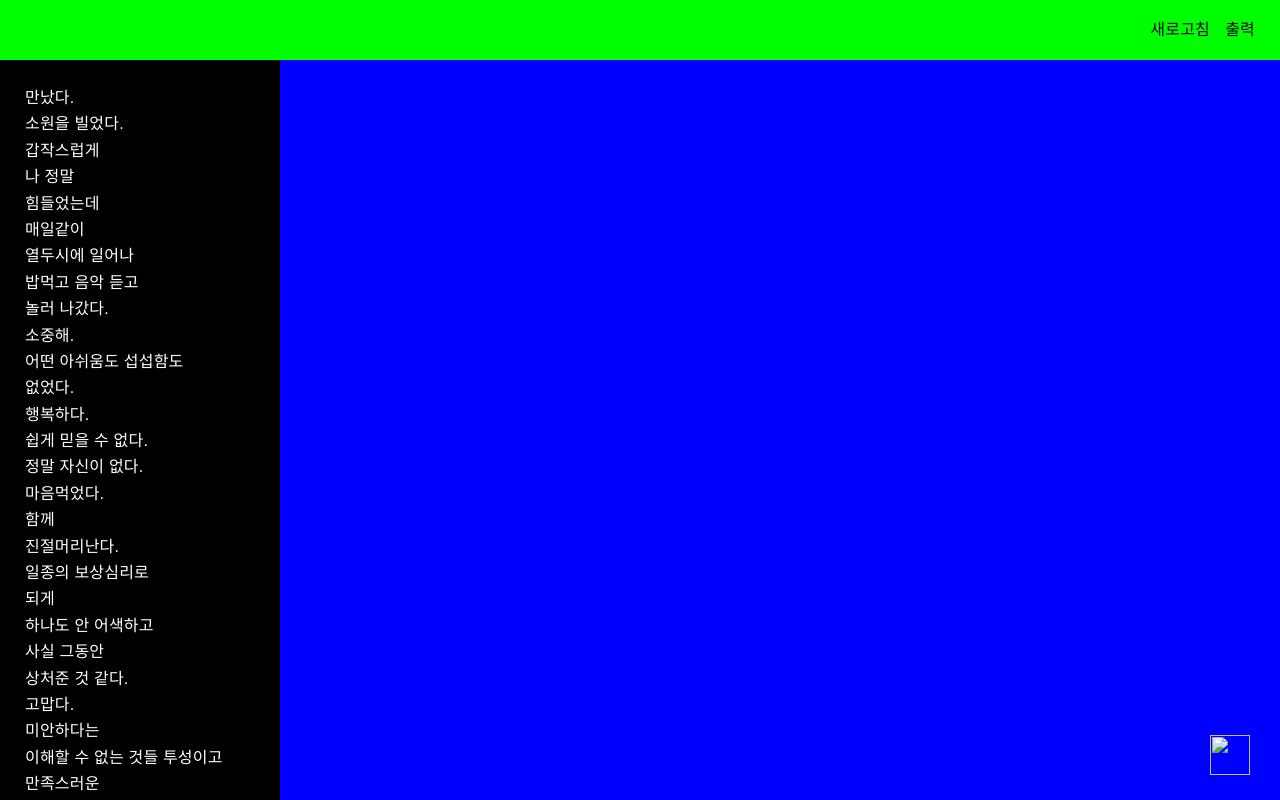
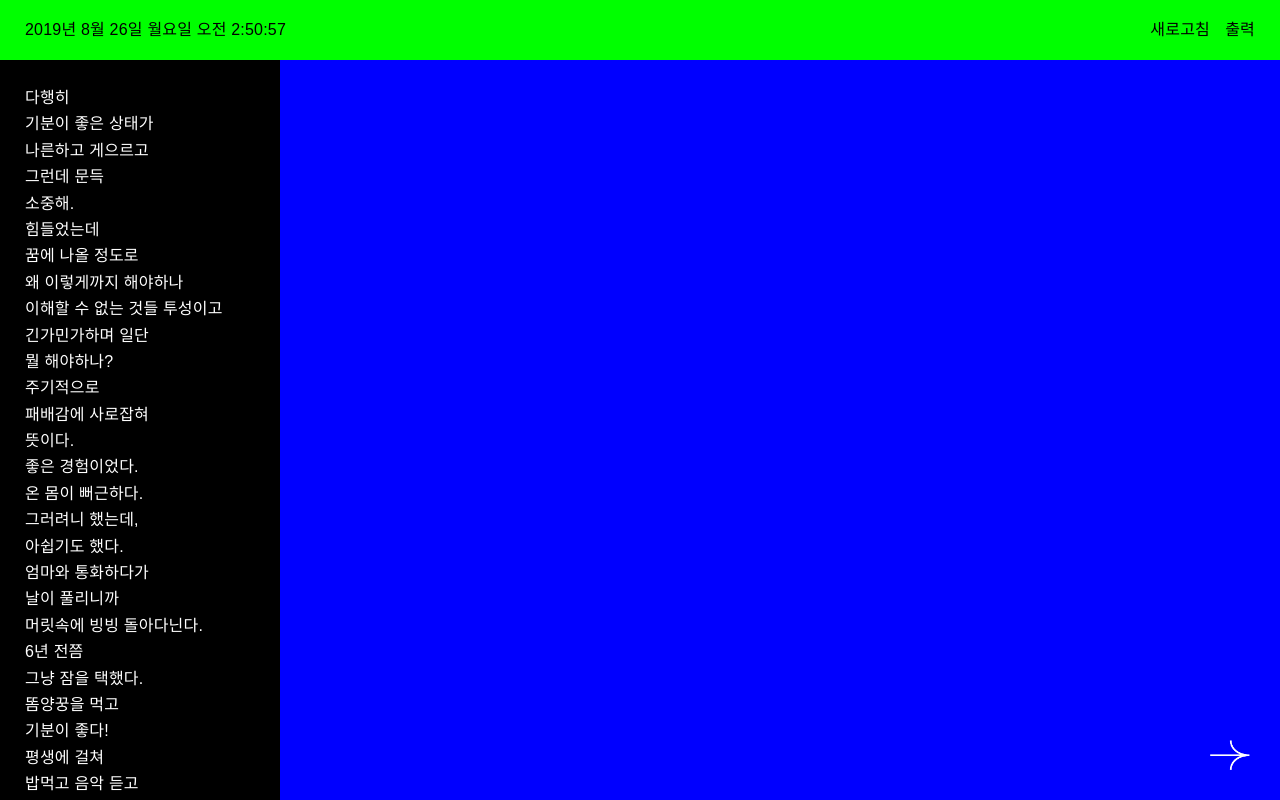
Before and after one commit to soyounqp/diary-maker-killer.github.io, a plain HTML site: page index.html in a window 1280 px wide. Drawn offline with nearby package versions, Linux system fonts and the light colour scheme; files that its build step writes are made by us from their sources; files whose address does not match are found by name.

Commit message:
Update index.html

```diff
--- a/index.html
+++ b/index.html
@@ -305,12 +305,12 @@
  </div>
 
  <div id="right" >
- 	 <a id="btnLink" href="../ilgykiller/index.html"><img id="btn" src="assets/images/arrow-w.png" width="40" height="40">
+ 	 <a id="btnLink" href="../ilgykiller/index.html"><img id="btn" src="images/arrow-w.png" width="40" height="40">
  	 </a>
  </div>
 
  <script src="https://ajax.googleapis.com/ajax/libs/jquery/3.4.0/jquery.min.js"></script>
- <script src="assets/js/script.js"></script>
+ <script src="js/script.js"></script>
 
 </body>
 
```
